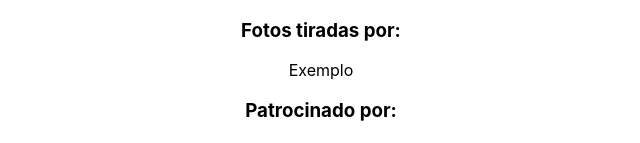
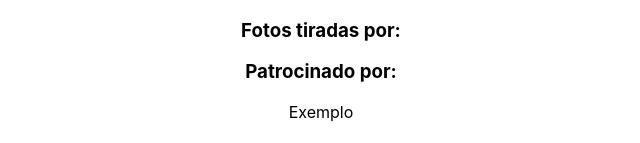
Before and after one commit to EletroCP/portif-lio-de-fotos, a React (Create React App) app: page /main in a window 1280 px wide. Shown: the top 143 px of the page, without its empty margins (319-959 px from the left). Built offline with nearby package versions, Linux system fonts and the light colour scheme; no server answers; the database is empty.

Commit message:
fix: :bug: Removendo variavel não utilizada

```diff
--- a/src/components/App.jsx
+++ b/src/components/App.jsx
@@ -1,4 +1,3 @@
-import logo from '../rsc/logo.svg';
 import '../css/App.css';
 import { useContext, useEffect } from 'react';
 import { Context } from '../context/ContextProvider';
@@ -10,13 +9,15 @@ function App() {
   }, []);
 
   const picsDb = useContext(Context);
-  console.log(picsDb)
+  const nameChange = false;
+
   return (
     <div className="App">
       <header>
         <div id='header-name-container'>
           <h3 id='header-name-title'>Fotos tiradas por:</h3>
-          <p id='header-name'>Exemplo</p>
+          { }
+
         </div>
         <div id='header-sponsorship-container'>
           <h3 id='header-sponsorship-title'>Patrocinado por:</h3>
```
